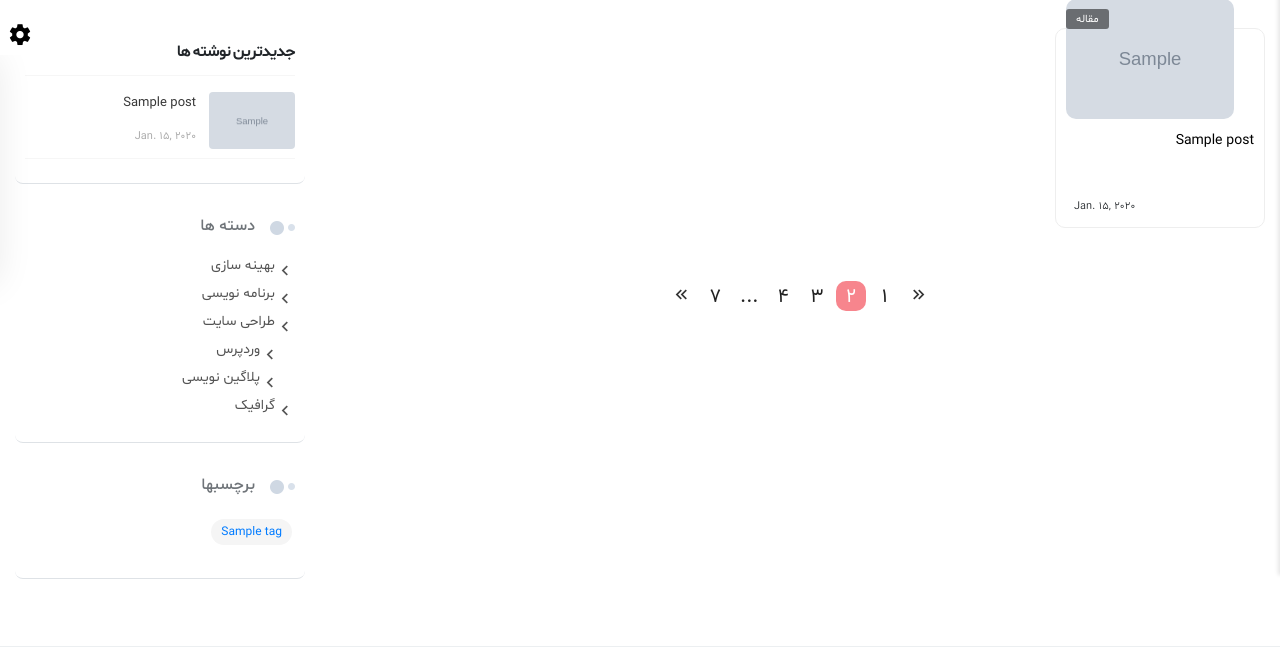
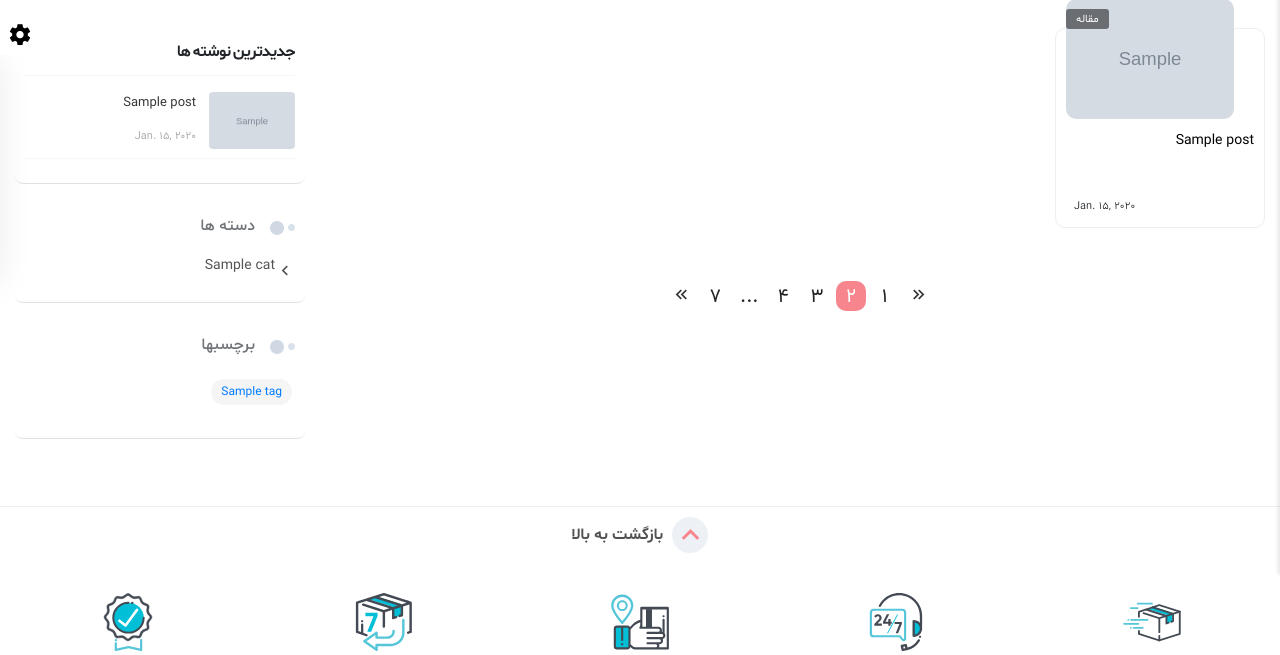
Before and after one commit to rezashahryar/didikala_last_edition, a Django app: template templates/posts/post_list.html in a window 1280 px wide. Shown: the part 225-880 px from the top of the page. Run offline with Django 5.2, Linux system fonts and the light colour scheme; the template is opened without the code that fills it: most values are stand-ins (such as "Sample title", 1, 10 or a date in 2020); grey boxes marked "Sample" are stand-in pictures; some libraries are stand-ins or nearby versions.

Commit message:
show categories in post_list.html & optimization the querysets in posts.views

```diff
--- a/templates/posts/post_list.html
+++ b/templates/posts/post_list.html
@@ -79,15 +79,15 @@
                                 <h2>دسته ها</h2>
                             </div>
                             <ul class="category-list">
-                                <li><a href="#">بهینه سازی</a></li>
-                                <li><a href="#">برنامه نویسی</a></li>
-                                <li><a href="#">طراحی سایت</a>
+                                {% for cat in categories %}
+                                <li><a href="#">{{ cat.name }}</a></li>
+                                {% endfor %}
+                                {% comment %} <li><a href="#">طراحی سایت</a>
                                     <ul>
                                         <li><a href="#">وردپرس</a></li>
                                         <li><a href="#">پلاگین نویسی</a></li>
                                     </ul>
-                                </li>
-                                <li><a href="#">گرافیک</a></li>
+                                </li> {% endcomment %}
                             </ul>
                         </div>
                         <div class="dt-sn dt-sl border-bottom">
```
Also changed, not shown: posts/views.py (+14 -3 lines).
